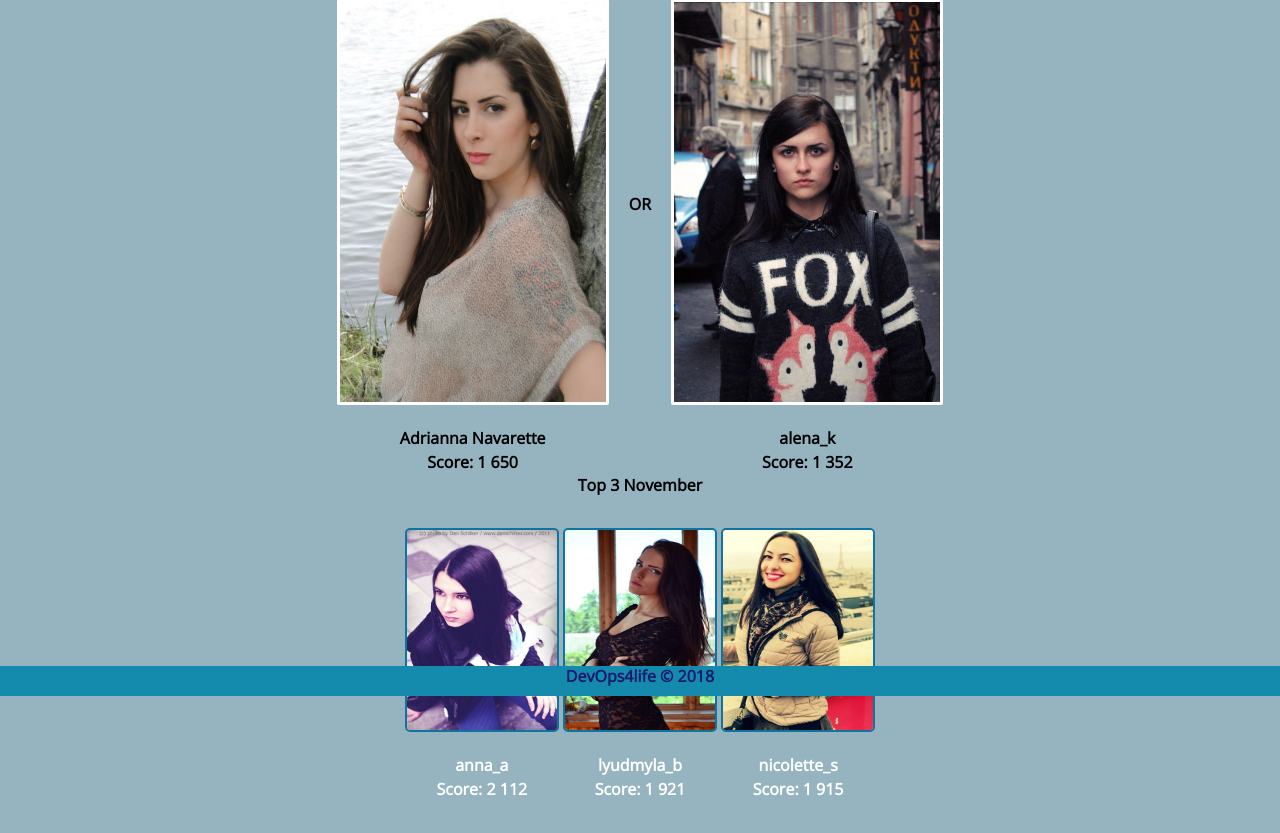
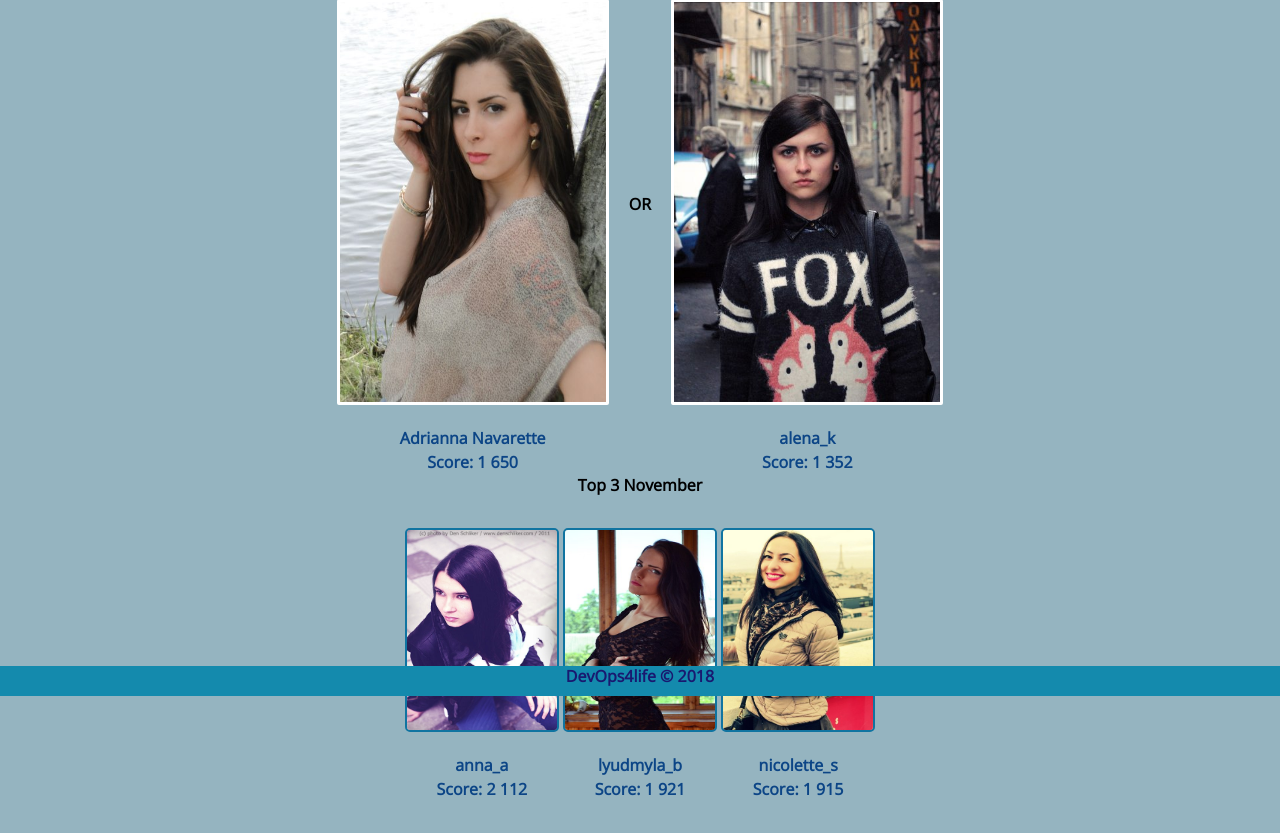
Before and after one commit to SashaArtamonov/sample_php, a PHP site: page /index.php in a window 1280 px wide. Shown: the part 104-937 px from the top of the page. Run offline with PHP 8.4, Linux system fonts and the light colour scheme; data comes from the database, SQL or seed files in the repository; data that the repository does not hold is empty; some libraries are stand-ins or nearby versions.

Commit message:
update from memory to mysql

```diff
--- a/css/style.css
+++ b/css/style.css
@@ -116,7 +116,7 @@ p#first {
 #dual .faces {
     display: inline-block;
     margin: 32 px auto;
-    color: black;
+    color: rgb(12, 69, 134);
     font-weight: bold;
 }
 
@@ -142,7 +142,7 @@ p#first {
 #dual .topfaces {
     display: inline-block;
     margin: 32px auto;
-    color: rgb(255, 255, 255);
+    color: rgb(12, 69, 134);
     font-weight: bold;
 }
 
```
